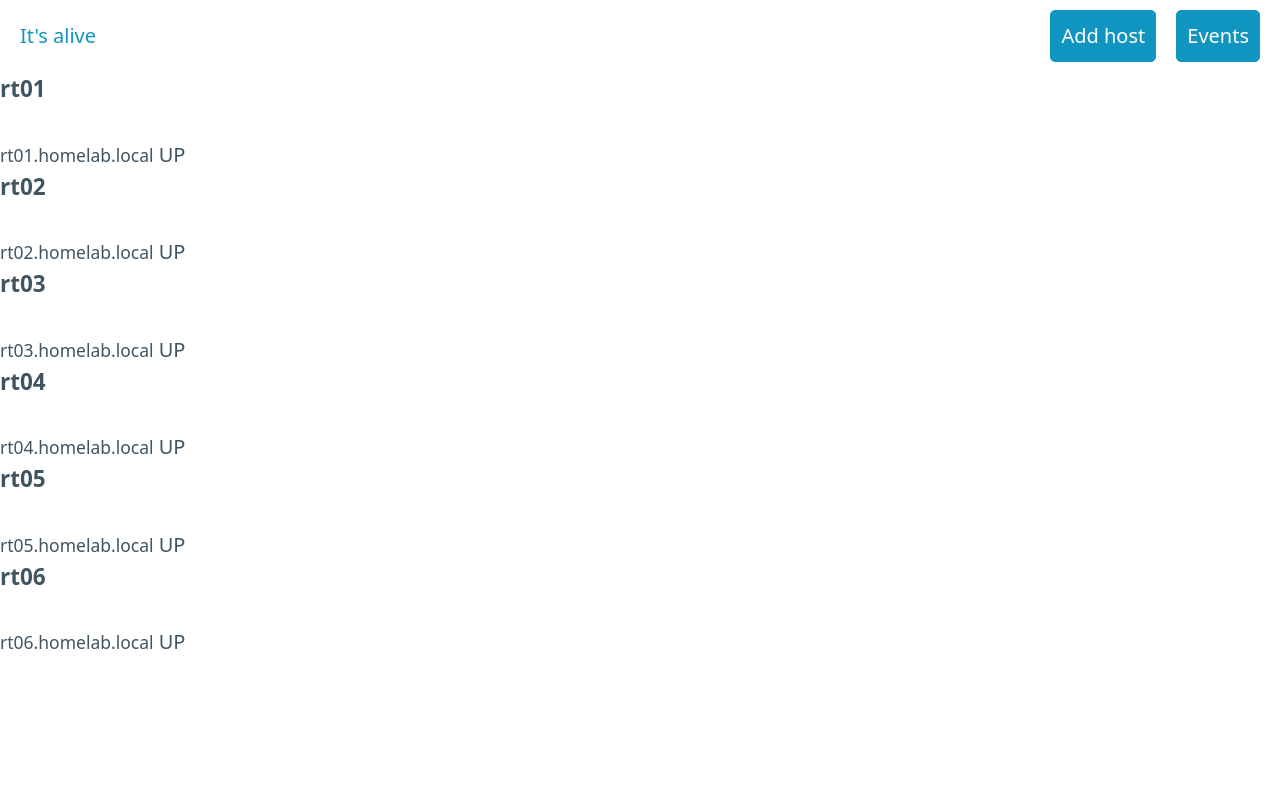
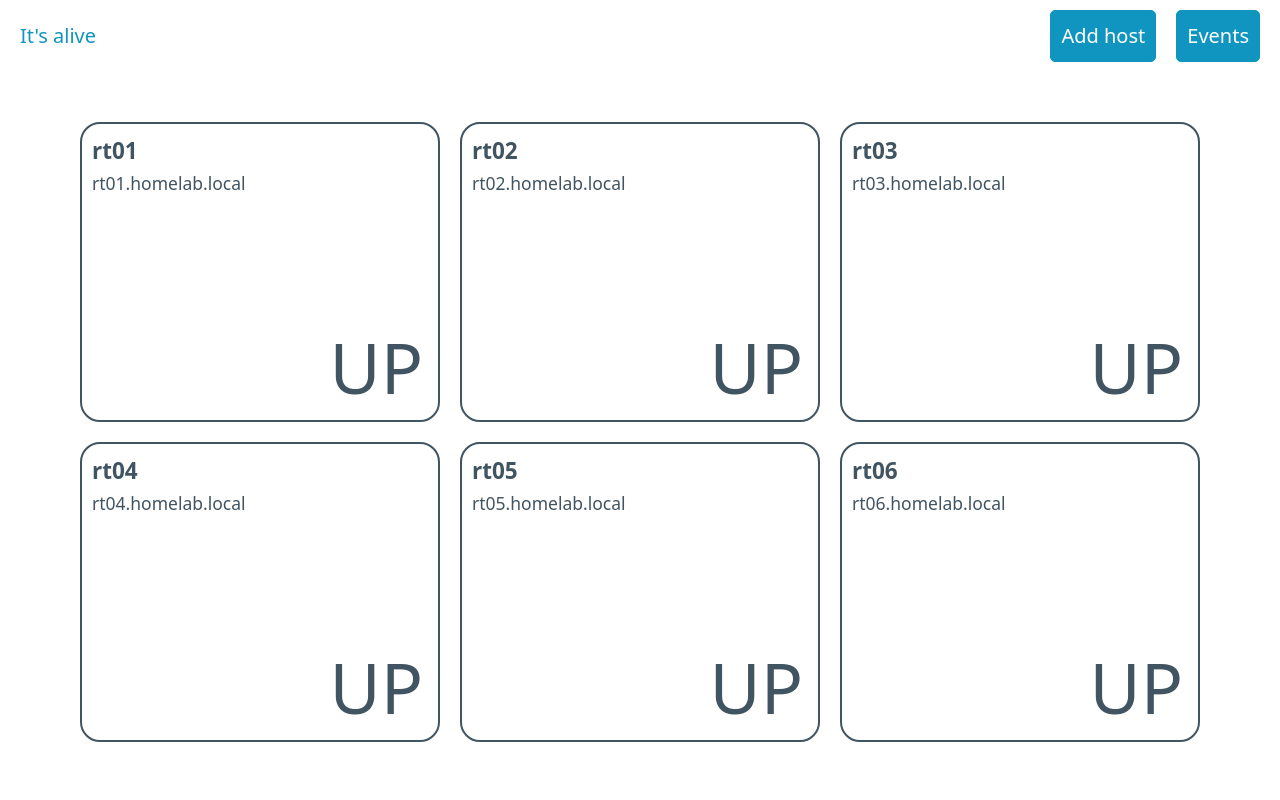
Before and after one commit to ertfm/itsalive, a Flask app: page / in a window 1280 px wide. Run offline with Flask 3, Linux system fonts and the light colour scheme.

Commit message:
add style for host box

```diff
--- /dev/null
+++ b/app/static/css/style.css
@@ -0,0 +1,37 @@
+#dashboard {
+    display: flex;
+    flex-direction: row;
+    flex-wrap: wrap;
+    justify-content: center;
+    padding: 2em;
+}
+
+.box {
+    padding: 0.5em;
+    width: 18em;
+    height: 15em;
+    margin: 0.5em;
+    border-radius: 1rem;
+    position: relative;
+    background-color: var(--card-background-color);
+    border: 2px solid var(--color);
+    color: var(--color);
+}
+
+.box h5 {
+    margin: 0;
+    color: inherit;
+}
+
+.box small {
+    color: var(--color);
+}
+
+.status {
+    font-size: 3.5em;
+    text-align: right;
+    position: absolute;
+    bottom: 0;
+    right: 15px;
+    color: inherit;
+}
--- a/app/templates/index.html
+++ b/app/templates/index.html
@@ -3,6 +3,7 @@
     <head>
         <title>It's Alive!</title>
         <link rel="stylesheet" href="https://unpkg.com/@picocss/pico@latest/css/pico.min.css">
+        <link rel="stylesheet" href="{{ url_for('static', filename='css/style.css') }}">
     </head>
 
     <body>
```
